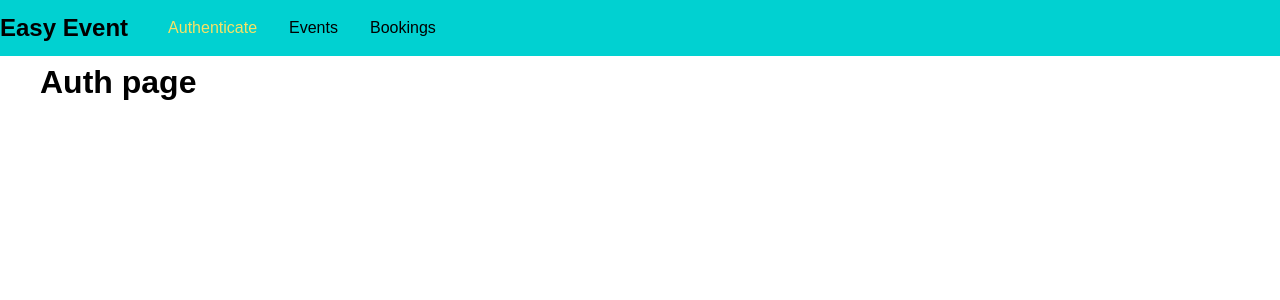
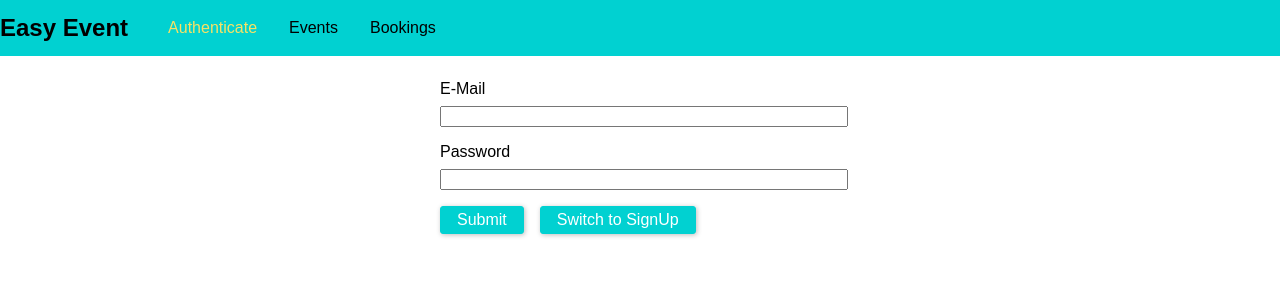
Before and after one commit to FedkinAndrey/graphql-react-event-booking, a React (Create React App) app in the folder frontend/: page /auth in a window 1280 px wide. Shown: the top 300 px of the page. Built offline with nearby package versions, Linux system fonts and the light colour scheme.

Commit message:
react auth. hitting api

```diff
--- a/frontend/src/pages/Auth.jsx
+++ b/frontend/src/pages/Auth.jsx
@@ -1,10 +1,95 @@
-import React from 'react';
+import React, { useState } from 'react';
+import './auth.scss';
 
 const Auth = () => {
+  const [email, setEmail] = useState('');
+  const [password, setPassword] = useState('');
+  const [isLogin, setIsLogin] = useState(true);
+
+  const onChangeEmail = (e) => {
+    setEmail(e.target.value);
+  };
+
+  const onChangePassword = (e) => {
+    setPassword(e.target.value);
+  };
+
+  const onChangeLogin = () => {
+    setIsLogin((prevState) => !prevState);
+  };
+
+  const submitHandler = (event) => {
+    event.preventDefault();
+    if (email.trim().length === 0 || password.trim().length === 0) {
+      return;
+    }
+
+    let requestBody = {
+      query: `
+        query {
+          login(email: "${email}", password: "${password}") {
+            userId
+            token
+            tokenExpiration
+          }
+        }
+      `,
+    };
+
+    if (!isLogin) {
+      requestBody = {
+        query: `mutation { createUser(userInput: {email: "${email}", password: "${password}"}) { _id email } }`,
+      };
+    }
+
+    fetch('http://localhost:8000/graphql', {
+      method: 'POST',
+      body: JSON.stringify(requestBody),
+      headers: {
+        'Content-Type': 'application/json',
+      },
+    })
+      .then((res) => {
+        if (res.status !== 200 && res.status !== 201) {
+          throw new Error('Failed');
+        }
+        return res.json();
+      })
+      .then((resData) => {
+        console.log(resData);
+      })
+      .catch((err) => {
+        console.log(err);
+      });
+  };
+
   return (
-    <div>
-      <h1>Auth page</h1>
-    </div>
+    <form className="auth-form" onSubmit={submitHandler}>
+      <div className="form-control">
+        <label htmlFor="email">E-Mail</label>
+        <input
+          type="email"
+          id="email"
+          value={email}
+          onChange={(e) => onChangeEmail(e)}
+        />
+      </div>
+      <div className="form-control">
+        <label htmlFor="password">Password</label>
+        <input
+          type="password"
+          id="password"
+          value={password}
+          onChange={(e) => onChangePassword(e)}
+        />
+      </div>
+      <div className="form-actions">
+        <button type="submit">Submit</button>
+        <button type="button" onClick={onChangeLogin}>
+          Switch to {isLogin ? 'SignUp' : 'Login'}
+        </button>
+      </div>
+    </form>
   );
 };
 
--- /dev/null
+++ b/frontend/src/pages/auth.scss
@@ -0,0 +1,41 @@
+.auth-form {
+  width: 25rem;
+  max-width: 80%;
+  margin: 5rem auto;
+}
+
+.form-control {
+  margin-bottom: 1rem;
+
+  label {
+    margin-bottom: .5rem;
+  }
+
+  label,
+  input {
+    width: 100%;
+    display: block;
+  }
+}
+
+.form-actions{
+  button {
+    background: #01d1d1;
+    font: inherit;
+    border: 1px solid #01d1d1;
+    border-radius: 3px;
+    padding: 0.25rem 1rem;
+    margin-right: 1rem;
+    box-shadow: 1px 1px 5px rgba(0, 0, 0, 0.26);
+    color: #fff;
+    cursor: pointer;
+
+    &:hover,
+    &:active {
+      background: #01a7a7;
+      border-color: #01a7a7;
+    }
+  }
+
+
+}
```
Also changed, not shown: 1 other file (tests, documents, lock files or other folders).
